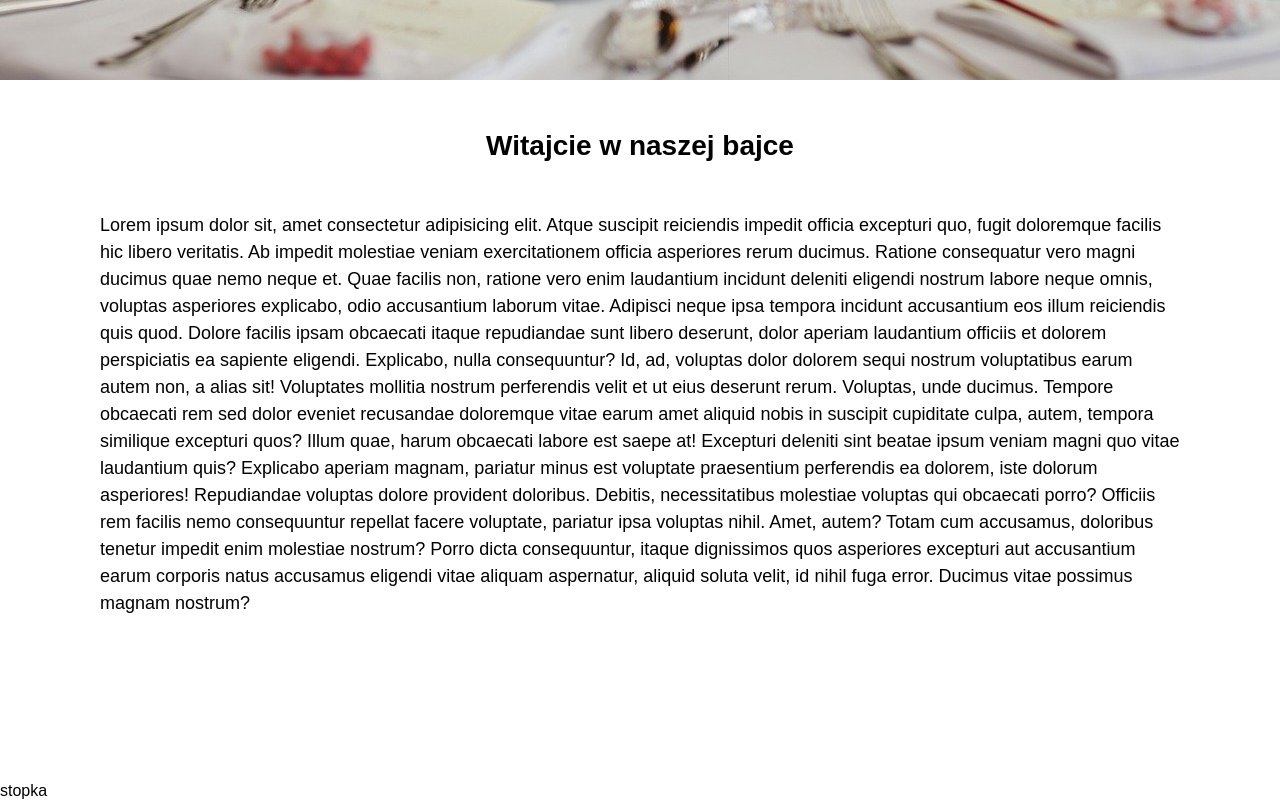
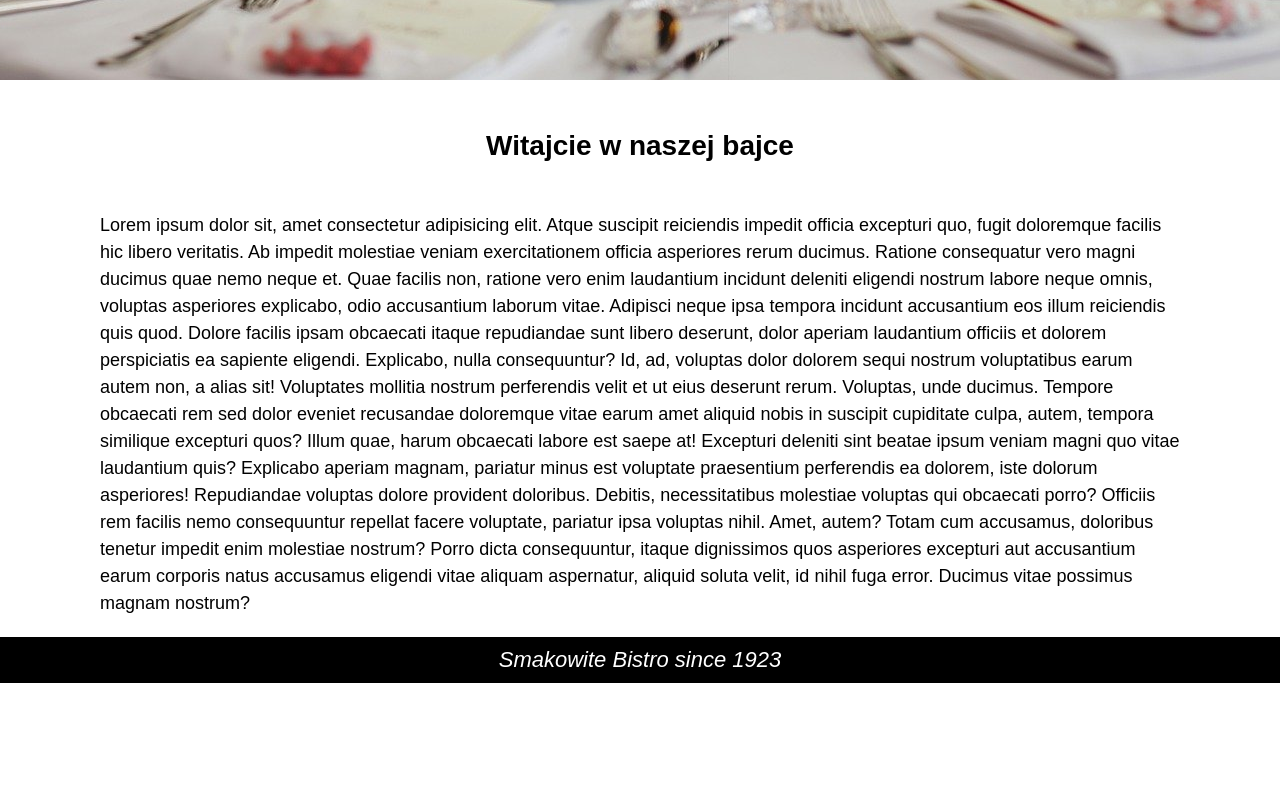
Before and after one commit to wasiak93/restaurant-spa, a React (Create React App) app: page / in a window 1280 px wide. Shown: the part 400-1200 px from the top of the page. After the commit the page ends 1083 px from the top, so only its background shows below. Built offline with nearby package versions, Linux system fonts and the light colour scheme.

Commit message:
acapit in Footer.js; style in Footer.css

```diff
--- a/src/layouts/Footer.js
+++ b/src/layouts/Footer.js
@@ -1,7 +1,12 @@
 import React from "react";
+import "../styles/Footer.css";
 
 const Footer = () => {
-  return <div>stopka</div>;
+  return (
+    <div>
+      <p>Smakowite Bistro since 1923</p>
+    </div>
+  );
 };
 
 export default Footer;
--- a/src/layouts/Main.js
+++ b/src/layouts/Main.js
@@ -6,8 +6,6 @@ import Meals from "../components/Meals";
 import Contact from "../pages/Contact";
 import Prom from "../pages/Prom.js";
 
-// const Contact = () => <h2> kontakt</h2>;
-// const Prom = () => <h2> promocje</h2>;
 const ErrorPage = () => <h2>podana strona nie istnieje</h2>;
 
 const Main = () => {
--- a/src/styles/App.css
+++ b/src/styles/App.css
@@ -1,7 +1,7 @@
 .App {
   display: flex;
   flex-direction: column;
-  min-height: 150vh;
+  /* min-height: 150vh; */
   width: 100%;
   margin: 0 auto;
   font-family: arial;
@@ -27,4 +27,5 @@ section.main {
 
 footer {
   flex-basis: auto;
+  background-color: black;
 }
--- /dev/null
+++ b/src/styles/Footer.css
@@ -0,0 +1,6 @@
+footer p {
+  font-size: 22px;
+  text-align: center;
+  color: white;
+  font-style: italic;
+}
```
